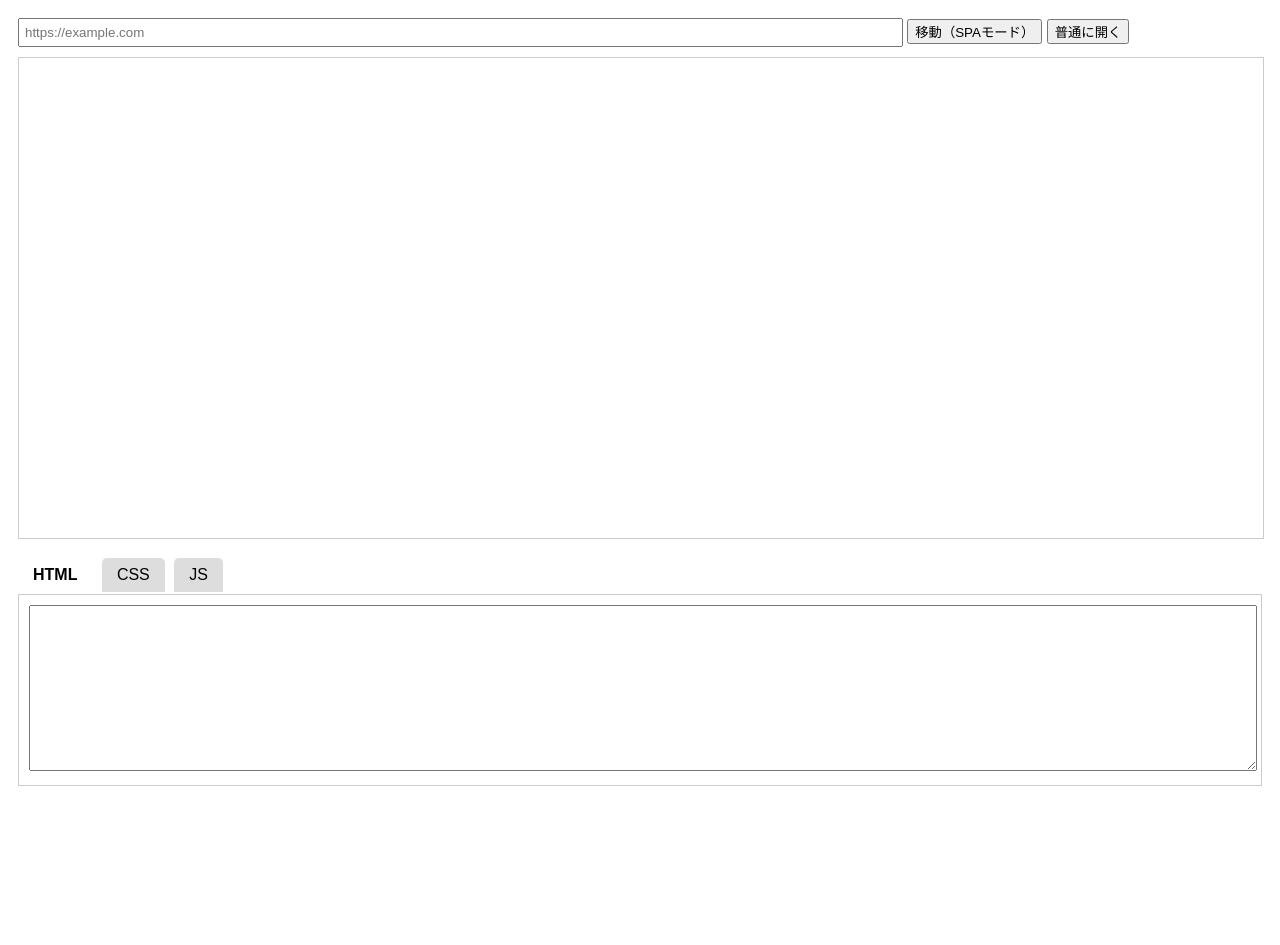
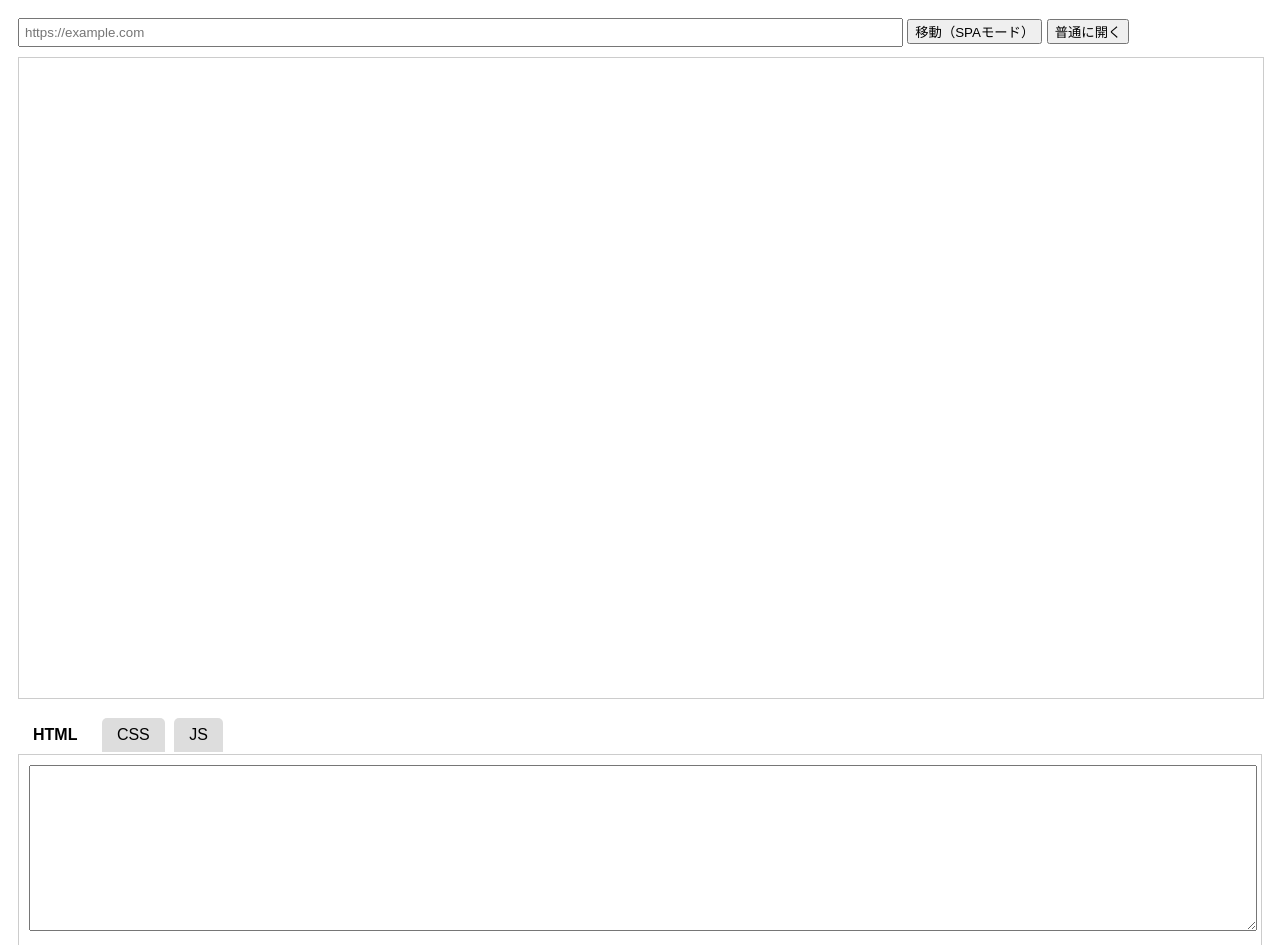
Before and after one commit to kumabird/deta, a website: page public/index.html in a window 1280 px wide. Shown: the top 945 px of the page. Before the commit the page ends 804 px from the top, so only its background shows below. Drawn offline with Linux system fonts and the light colour scheme.

Commit message:
Update index.html

```diff
--- a/public/index.html
+++ b/public/index.html
@@ -9,7 +9,7 @@
 
     iframe {
       width: 100%;
-      height: 60vh;
+      height: 80vh;
       border: 1px solid #ccc;
       margin-top: 10px;
     }
```
